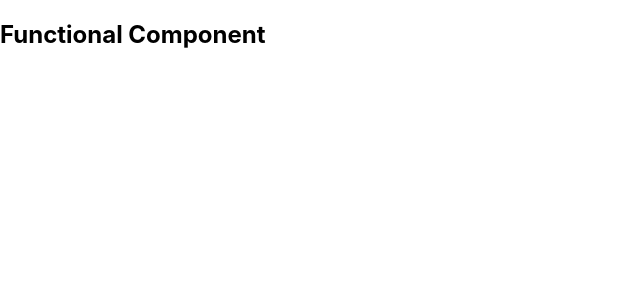
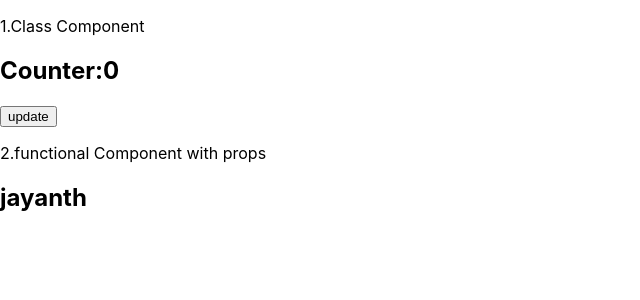
Before and after one commit to jayanth-999/my-react-app, a React (Create React App) app: page / in a window 1280 px wide. Shown: the top 300 px of the page, without its empty margins (0-640 px from the left). Built offline with nearby package versions, Linux system fonts and the light colour scheme.

Commit message:
completed challeng 2

```diff
--- a/src/Components/ClassComponent.jsx
+++ /dev/null
@@ -1,9 +0,0 @@
-import React from "react";
-
-class sample extends React.Component{
-    render(){
-        return console.log("Sample");
-    }
-}
-
-export default sample;
--- /dev/null
+++ b/src/Components/Counter.jsx
@@ -0,0 +1,35 @@
+import React from "react";
+
+
+class Counter extends React.Component{
+    state={
+        counter:0
+    }
+    constructor(){
+        super();
+        this.incrementer=this.incrementer.bind(this)
+        this.update=this.update.bind(this)
+    }
+
+    render(){
+        return (
+            <div>
+            <h2 id="inc">Counter:{this.state.counter}</h2>
+            {/* <button onClick={()=>this.setState({counter:this.state.counter+1})}>update</button> */}
+            <button onClick={this.incrementer} onMouseOver={this.update}>update</button>
+
+            </div>
+        )
+    }
+    update(){
+        console.log(this.state);
+    }
+
+    incrementer(){
+        this.setState({
+            counter:this.state.counter+1
+        })
+    }
+}
+
+export default Counter;
--- /dev/null
+++ b/src/Components/DisplayProps.jsx
@@ -0,0 +1,7 @@
+function Dispaly(props){
+    return (
+        <h2>{props.name}</h2>
+    )
+}
+
+export default Dispaly
--- a/src/Components/FunctionalComponent.jsx
+++ /dev/null
@@ -1,7 +0,0 @@
-function sample(){
-    return (<h2>Functional Component</h2>
-
-    );
-}
-
-export default sample;
--- a/src/index.js
+++ b/src/index.js
@@ -3,15 +3,17 @@ import ReactDOM from 'react-dom/client';
 import './index.css';
 // import App from './App';
 import reportWebVitals from './reportWebVitals';
-import SampleClassComponent from './Components/ClassComponent'
-import SampleFunctioanlComonent from './Components/FunctionalComponent';
+import DispalyProps from './Components/DisplayProps'
+import Counter from "./Components/Counter"
 
 const root = ReactDOM.createRoot(document.getElementById('root'));
 root.render(
   <React.StrictMode>
     {/* <App/> */}
-    <SampleClassComponent/>
-    <SampleFunctioanlComonent/>
+    <p>1.Class Component</p>
+    <Counter></Counter>
+    <p>2.functional Component with props</p>
+    <DispalyProps name="jayanth"></DispalyProps>
   </React.StrictMode>
 
 );
```
